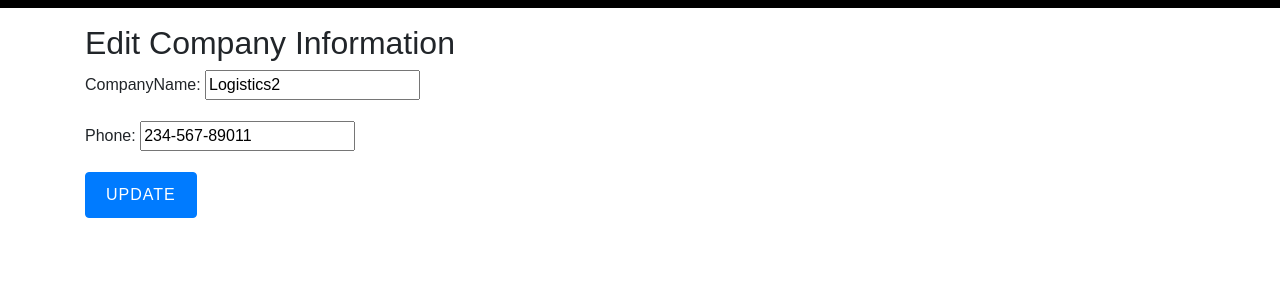
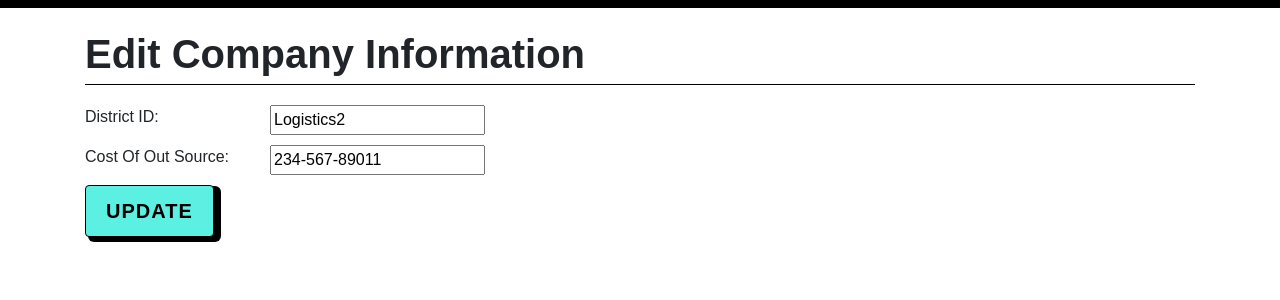
Before and after one commit to kadirchan/app-instance-09, a Django app: page /myapp/logistics/2/edit/company_edit in a window 1280 px wide. Shown: the part 110-410 px from the top of the page. Run offline with Django 4.2, Linux system fonts and the light colour scheme; data comes from the database, SQL or seed files in the repository; some libraries are stand-ins or nearby versions.

Commit message:
Update logistics_edit_company.html

```diff
--- a/app-instance-09/myapp/templates/logistics_edit_company.html
+++ b/app-instance-09/myapp/templates/logistics_edit_company.html
@@ -1,16 +1,58 @@
-{% extends 'main.html' %}
-{% block content %}
-    <h2>Edit Company Information</h2>
+{% extends 'main.html' %} {% block content %}
+<div
+    style="
+        font-size: 40px;
+        margin-top: 10px;
+        font-weight: bold;
+        margin-bottom: 20px;
+        border-bottom: 1px solid black;
+    "
+>
+    Edit Company Information
+</div>
 <form method="POST" id="companyForm">
     {% csrf_token %}
-        {{ form.as_p }}
-        <button type="submit" class="btn btn-primary">Update</button>
+    <div
+        style="
+            display: flex;
+            max-width: 400px;
+            flex-direction: column;
+            gap: 10px;
+        "
+    >
+        <div style="display: flex; justify-content: space-between">
+            <div style="display: flex">District ID:</div>
+            <div style="display: flex">{{ form.CompanyName }}</div>
+        </div>
+        <div style="display: flex; justify-content: space-between">
+            <div style="display: flex">Cost Of Out Source:</div>
+            <div style="display: flex">{{ form.Phone }}</div>
+        </div>
+    </div>
+    <button
+        style="
+            margin-top: 10px;
+            margin-bottom: 20px;
+            box-shadow: 5px 3px 0px 2px black;
+            background-color: #5bf0e1;
+            border-color: #000000;
+            color: black;
+
+            font-size: 20px;
+            font-family: sans-serif;
+            font-weight: bold;
+        "
+        type="submit"
+        class="btn btn-primary"
+    >
+        Update
+    </button>
 </form>
-{% endblock %}
-
-{% block extra_js %}
+{% endblock %} {% block extra_js %}
 <script>
-document.getElementById('companyForm').addEventListener('submit', function(event) {
+    document
+        .getElementById("companyForm")
+        .addEventListener("submit", function (event) {
             if (!confirm("Are you sure you want to update?")) {
                 event.preventDefault();
             }
```
Lines whose indentation alone changed are shown as unchanged.
